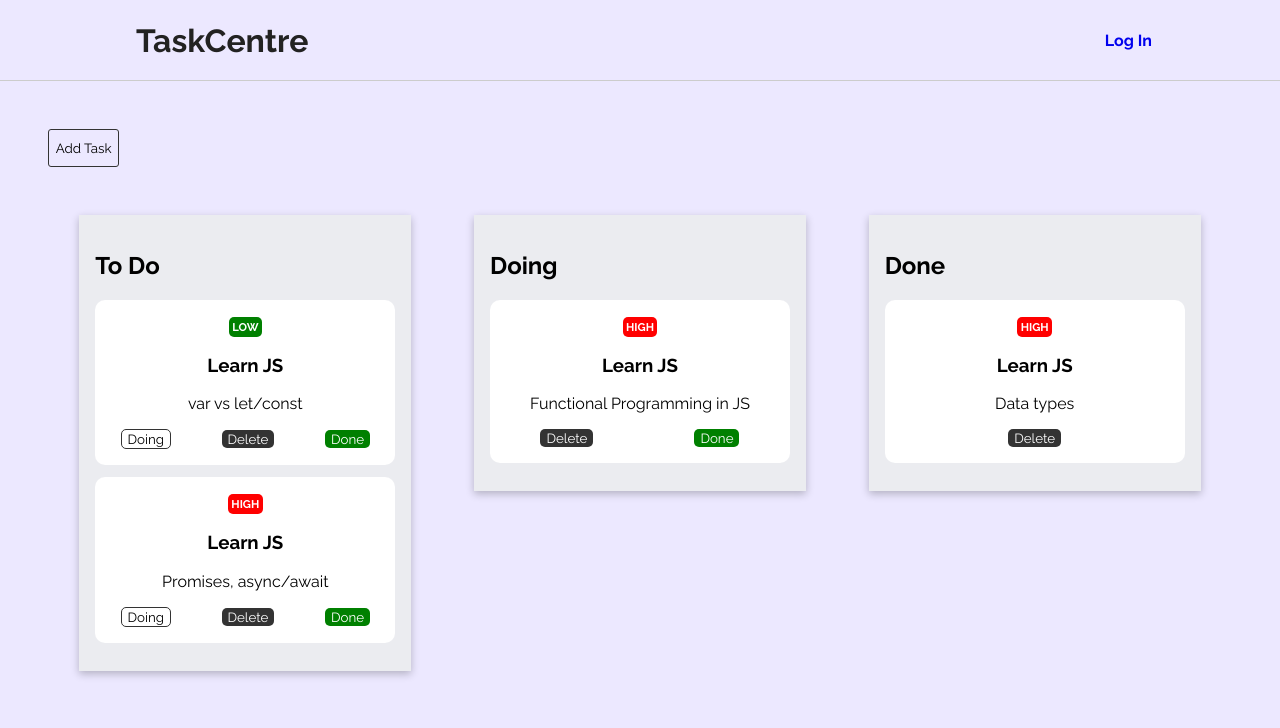
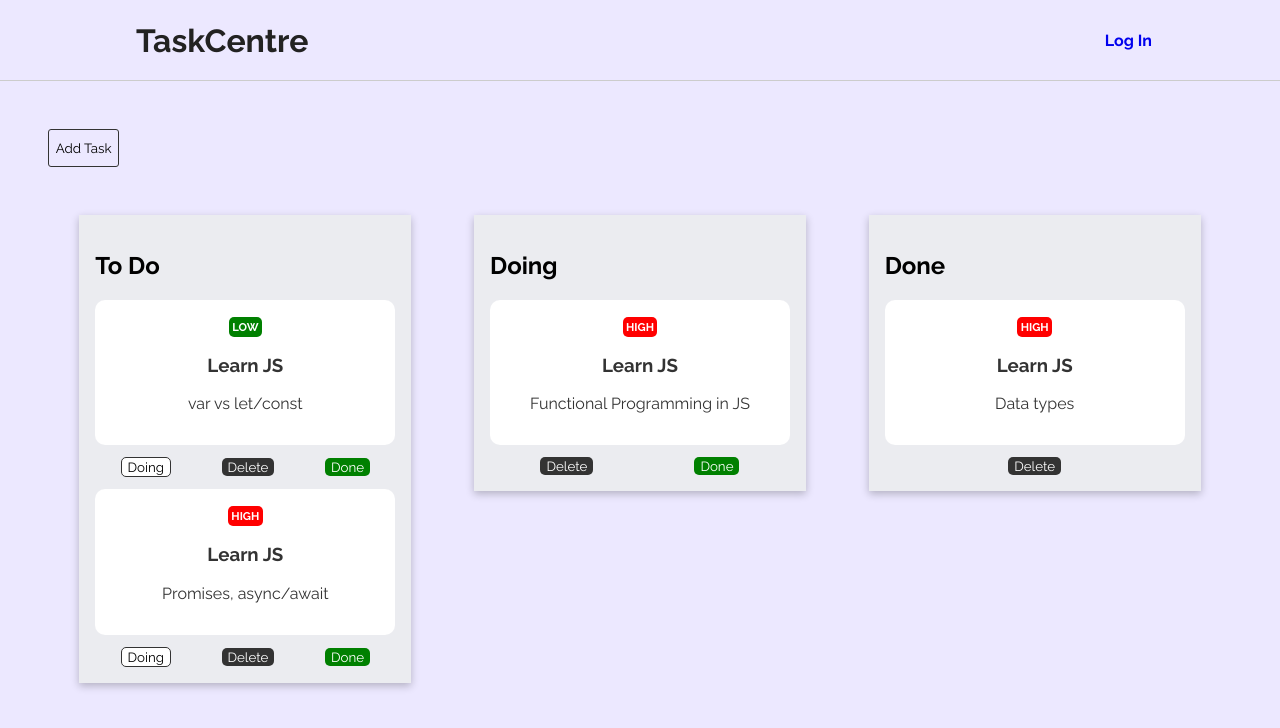
Before and after one commit to edgarkhudoyan/react-task-tracker, a React (Create React App) app: page /boards/js in a window 1280 px wide. Shown: the top 728 px of the page. Built offline with nearby package versions, Linux system fonts and the light colour scheme.

Commit message:
add links to tasks

```diff
--- a/src/components/TaskDivs/Doing.js
+++ b/src/components/TaskDivs/Doing.js
@@ -1,8 +1,7 @@
 import { useContext } from "react";
 import { TaskContext } from "../../TaskContext";
 import { useStyles } from "./styles";
-import { FontAwesomeIcon } from "@fortawesome/react-fontawesome";
-import { faTrash } from "@fortawesome/free-solid-svg-icons";
+import { Link } from "react-router-dom";
 
 const Doing = () => {
   const styles = useStyles();
@@ -25,6 +24,8 @@ const Doing = () => {
       <h2>Doing</h2>
       {tasks.map((task) =>
         task.status === "doing" ? (
+          <div>
+            <Link className={styles.link} to="/boards/js/:id">
               <div key={task.id} className={styles.task}>
                 <span
                   className={
@@ -43,6 +44,8 @@ const Doing = () => {
                   <h3> {task.title}</h3>
                   <p> {task.description}</p>
                 </div>
+              </div>
+            </Link>
             <div className={styles.buttons}>
               <button
                 id={task.id}
--- a/src/components/TaskDivs/Done.js
+++ b/src/components/TaskDivs/Done.js
@@ -1,8 +1,7 @@
 import { useContext } from "react";
 import { TaskContext } from "../../TaskContext";
 import { useStyles } from "./styles";
-import { FontAwesomeIcon } from "@fortawesome/react-fontawesome";
-import { faTrash } from "@fortawesome/free-solid-svg-icons";
+import { Link } from "react-router-dom";
 
 const Done = () => {
   const styles = useStyles();
@@ -17,6 +16,8 @@ const Done = () => {
       <h2>Done</h2>
       {tasks.map((task) =>
         task.status === "done" ? (
+          <div>
+            <Link to="/boards/js/:id" className={styles.link}>
               <div key={task.id} className={styles.task}>
                 <span
                   className={
@@ -35,6 +36,8 @@ const Done = () => {
                   <h3> {task.title}</h3>
                   <p> {task.description}</p>
                 </div>
+              </div>
+            </Link>
             <div className={styles.buttons}>
               <button
                 id={task.id}
--- a/src/components/TaskDivs/Todo.js
+++ b/src/components/TaskDivs/Todo.js
@@ -1,6 +1,7 @@
 import { useContext } from "react";
 import { TaskContext } from "../../TaskContext";
 import { useStyles } from "./styles";
+import { Link } from "react-router-dom";
 
 const Todo = () => {
   const styles = useStyles();
@@ -31,6 +32,8 @@ const Todo = () => {
       <h2>To Do</h2>
       {tasks.map((task) =>
         task.status === "todo" ? (
+          <div>
+            <Link className={styles.link} to="/boards/js/:id">
               <div key={task.id} className={styles.task}>
                 <span
                   className={
@@ -49,6 +52,8 @@ const Todo = () => {
                   <h3> {task.title}</h3>
                   <p> {task.description}</p>
                 </div>
+              </div>
+            </Link>
             <div className={styles.buttons}>
               <button
                 id={task.id}
--- a/src/components/TaskDivs/styles.js
+++ b/src/components/TaskDivs/styles.js
@@ -14,6 +14,11 @@ export const useStyles = createUseStyles({
     padding: "1em 0",
     textAlign: "center",
     borderRadius: "10px",
+  },
+
+  link: {
+    textDecoration: "none",
+    color: "#333",
   },
 
   buttons: {
```
Lines whose indentation alone changed are shown as unchanged.
